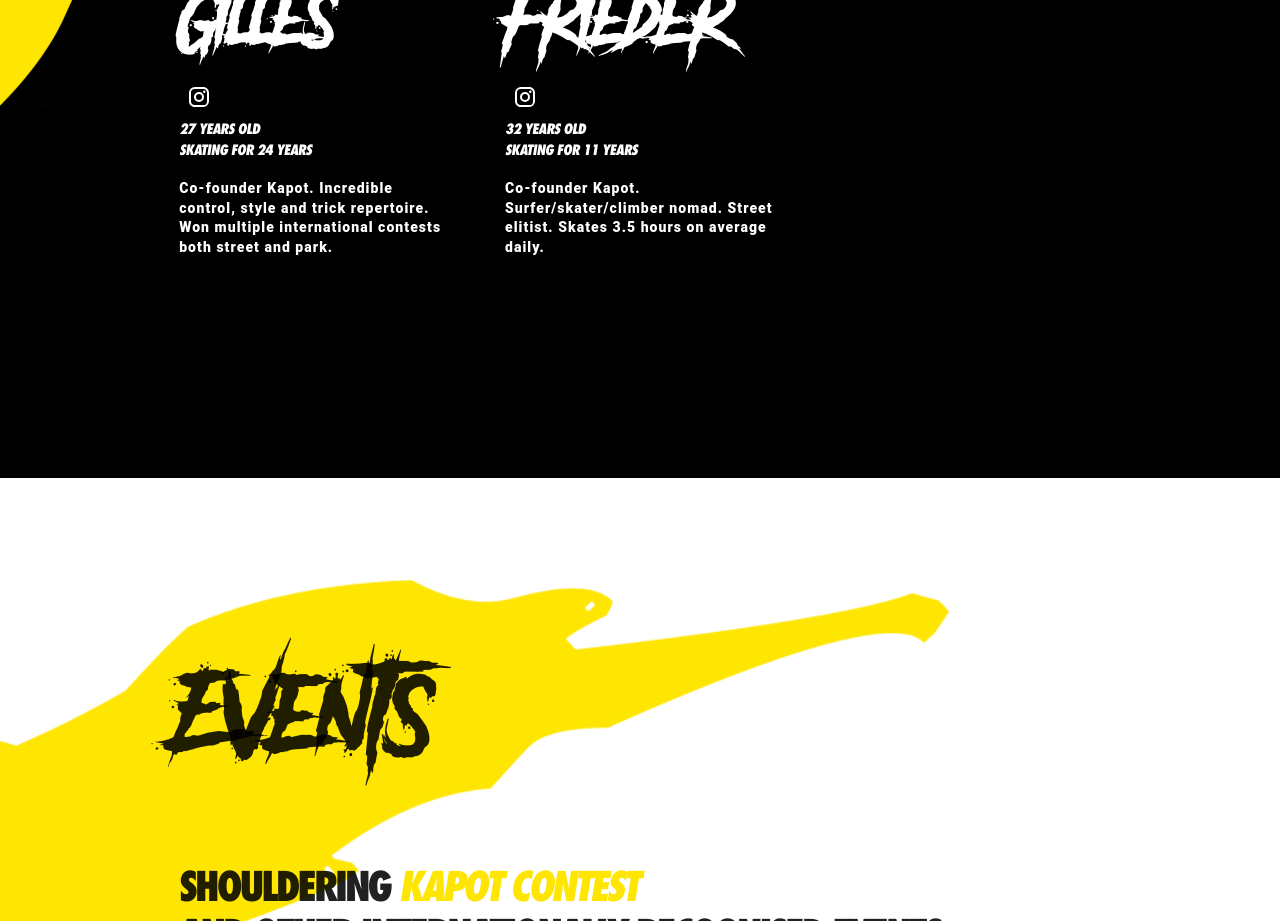
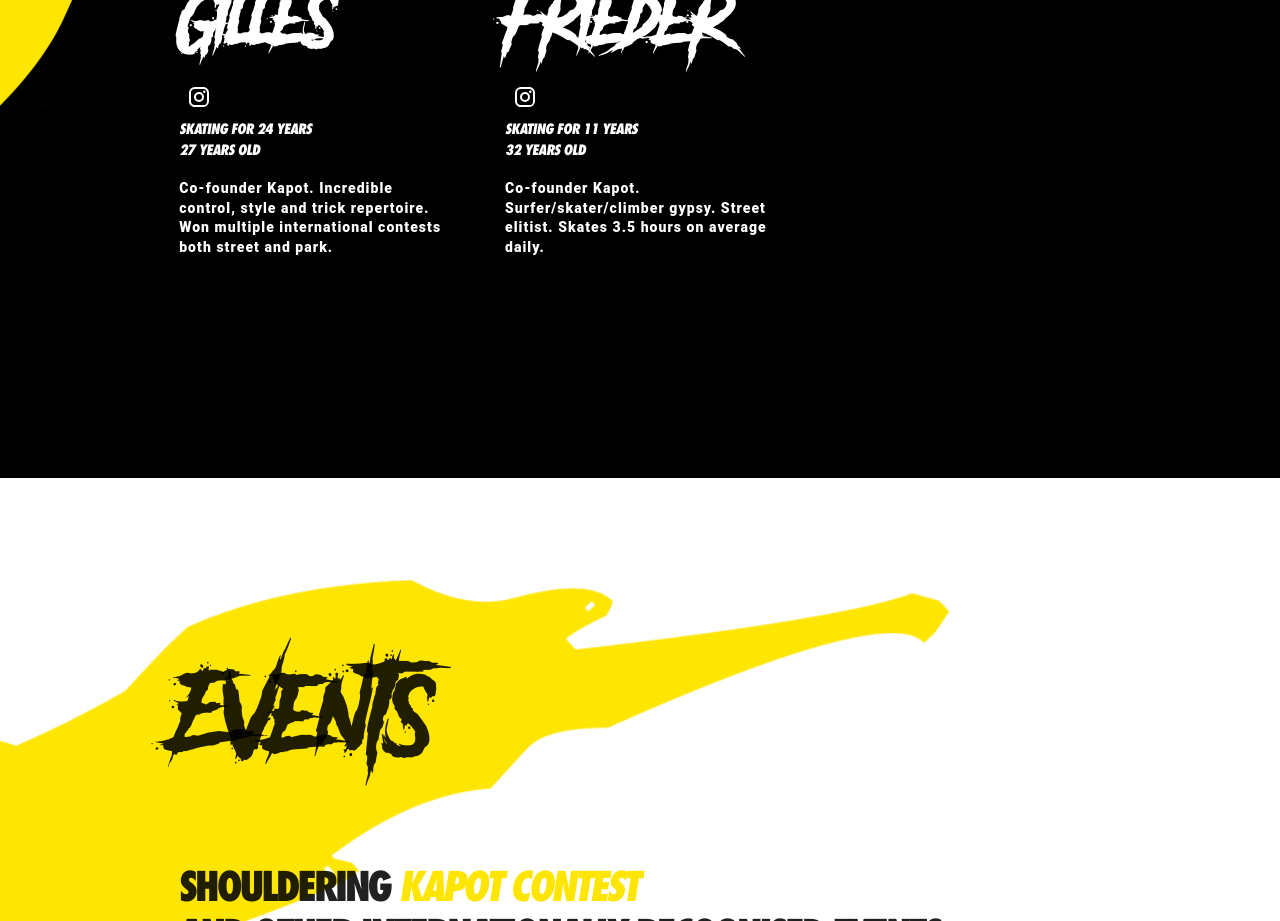
Before and after one commit to friederjanmoerman/next-kapot, a Next.js app: page / in a window 1280 px wide. Shown: the part 2180-3101 px from the top of the page. Built offline with nearby package versions, Linux system fonts and the light colour scheme; a web font is replaced by a local one.

Commit message:
reverse teacher meta

```diff
--- a/components/Sections/SectionLearn/index.tsx
+++ b/components/Sections/SectionLearn/index.tsx
@@ -131,8 +131,8 @@ const SectionLearn = forwardRef<HTMLDivElement>(function SectionLearn(_, ref) {
               <IconLink href={'https://www.instagram.com/gilles.buelens/'} icon={<Instagram />} />
             </Grid>
           </Grid>
+          <ItemMeta variant="h4">Skating for 24 years</ItemMeta>
           <ItemMeta variant="h4">27 years old</ItemMeta>
-          <ItemMeta variant="h4">Skating for 24 years</ItemMeta>
           <TeacherBody variant="h5">
             Co-founder Kapot. Incredible control, style and trick repertoire. Won multiple international contests both street and park.
           </TeacherBody>
@@ -146,9 +146,9 @@ const SectionLearn = forwardRef<HTMLDivElement>(function SectionLearn(_, ref) {
               <IconLink href={'https://www.instagram.com/shredpuppy/'} icon={<Instagram />} />
             </Grid>
           </Grid>
+          <ItemMeta variant="h4">Skating for 11 years</ItemMeta>
           <ItemMeta variant="h4">32 years old</ItemMeta>
-          <ItemMeta variant="h4">Skating for 11 years</ItemMeta>
-          <TeacherBody variant="h5">Co-founder Kapot. Surfer/skater/climber nomad. Street elitist. Skates 3.5 hours on average daily.</TeacherBody>
+          <TeacherBody variant="h5">Co-founder Kapot. Surfer/skater/climber gypsy. Street elitist. Skates 3.5 hours on average daily.</TeacherBody>
         </Grid>
       </Container>
       <StyledSplashIllustrationTop src={SplashIllustrationTop} alt="Splash illustration learn section top" width={299} />
```
